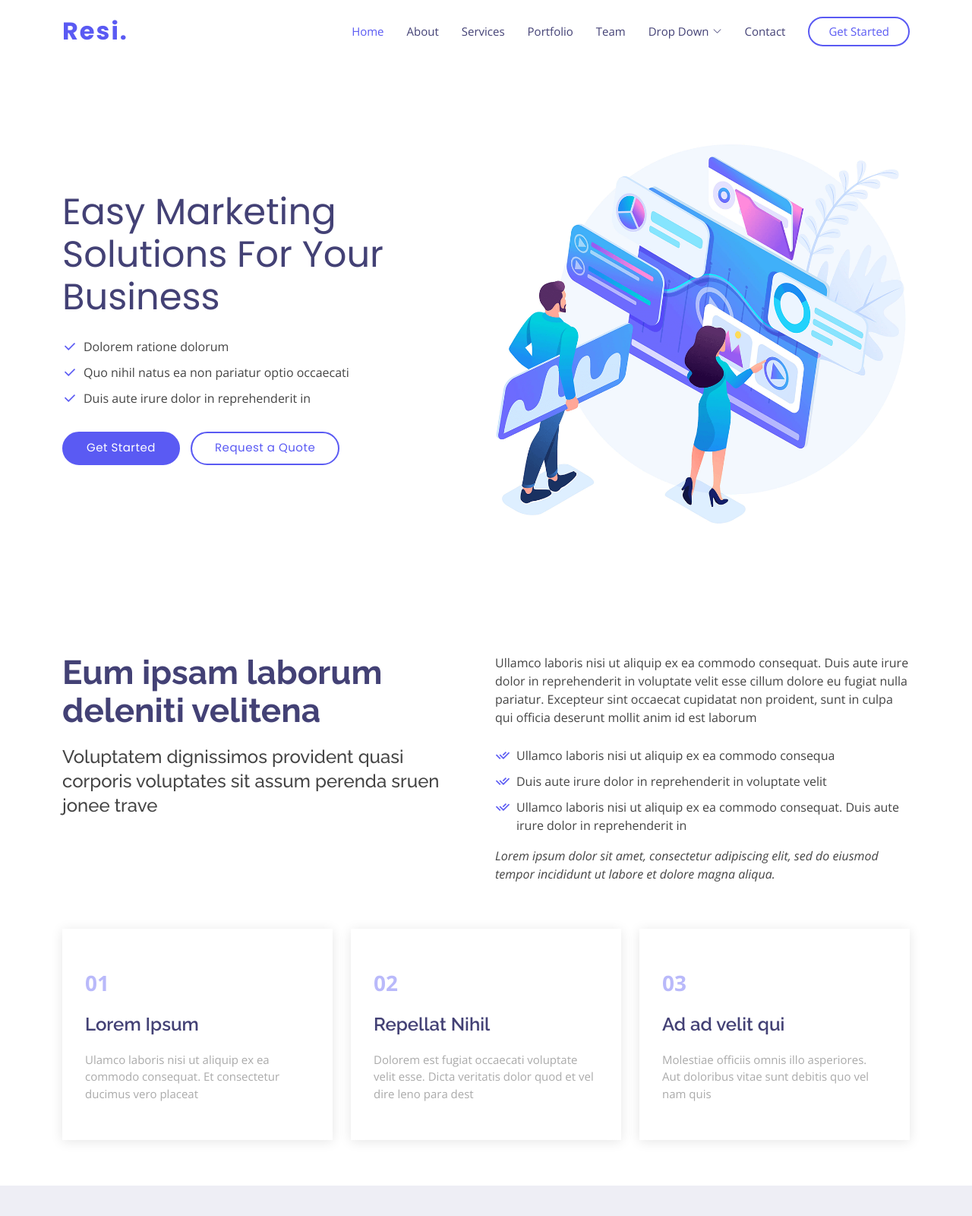
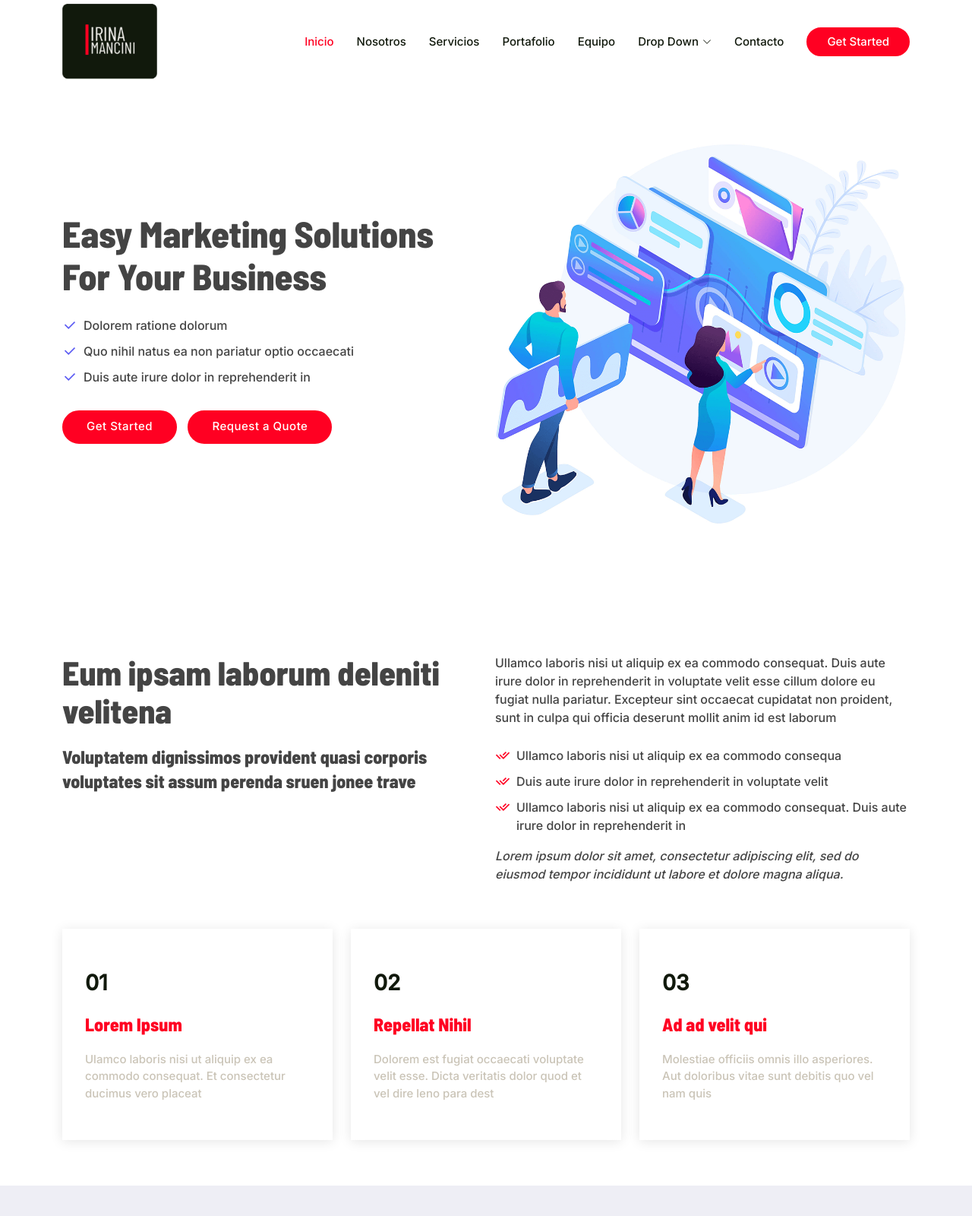
Before and after one commit to SanGrax/IrinaMancini, a plain HTML site: page index.html in a window 1280 px wide. Shown: the top 1600 px of the page at 76% size. Drawn offline with nearby package versions, Linux system fonts and the light colour scheme.

Commit message:
Colores y letra

```diff
--- a/assets/css/style.css
+++ b/assets/css/style.css
@@ -1,16 +1,9 @@
-/**
-* Template Name: Resi
-* Template URL: https://bootstrapmade.com/resi-free-bootstrap-html-template/
-* Updated: Mar 17 2024 with Bootstrap v5.3.3
-* Author: BootstrapMade.com
-* License: https://bootstrapmade.com/license/
-*/
 
 /*--------------------------------------------------------------
 # General
 --------------------------------------------------------------*/
 body {
-  font-family: "Open Sans", sans-serif;
+  font-family: 'Inter', sans-serif;
   color: #444444;
 }
 
@@ -30,7 +23,7 @@ h3,
 h4,
 h5,
 h6 {
-  font-family: "Raleway", sans-serif;
+  font-family: 'Barlow Semi Condensed', sans-serif;
 }
 
 /*--------------------------------------------------------------
@@ -43,7 +36,7 @@ h6 {
   right: 15px;
   bottom: 15px;
   z-index: 996;
-  background: #5a5af3;
+  background: #FF0022;
   width: 40px;
   height: 40px;
   border-radius: 50px;
@@ -57,7 +50,7 @@ h6 {
 }
 
 .back-to-top:hover {
-  background: #8080f6;
+  background: #11190C;
   color: #fff;
 }
 
@@ -72,7 +65,7 @@ h6 {
 #header {
   transition: all 0.5s;
   z-index: 997;
-  padding: 20px 0;
+  padding: 5px 0;
   background: #fff;
 }
 
@@ -97,7 +90,7 @@ h6 {
 }
 
 #header .logo img {
-  max-height: 40px;
+  max-height: 100px;
 }
 
 @media (max-width: 992px) {
@@ -135,9 +128,11 @@ h6 {
   justify-content: space-between;
   padding: 10px 0 10px 30px;
   font-size: 15px;
-  color: #434175;
+  color: #11190C ;
   white-space: nowrap;
   transition: 0.3s;
+  font-family: 'Inter', sans-serif;
+  font-weight: 500; /* Medium */
 }
 
 .navbar a i,
@@ -151,7 +146,7 @@ h6 {
 .navbar .active,
 .navbar .active:focus,
 .navbar li:hover>a {
-  color: #5a5af3;
+  color: #FF0022;
 }
 
 .navbar .getstarted,
@@ -159,14 +154,15 @@ h6 {
   padding: 6px 25px;
   margin-left: 30px;
   border-radius: 50px;
-  color: #5a5af3;
-  border: 2px solid #5a5af3;
+  color: #fff;
+  border: 2px solid #FF0022;
+  background-color: #FF0022;
 }
 
 .navbar .getstarted:hover,
 .navbar .getstarted:focus:hover {
   color: #fff;
-  background: #7272f5;
+  background: #11190C;
 }
 
 .navbar .dropdown ul {
@@ -360,10 +356,11 @@ h6 {
 #hero h1 {
   margin: 0;
   font-size: 48px;
-  font-weight: 400;
+  font-weight: 800; /* ExtraBold */
   line-height: 56px;
-  color: #434175;
-  font-family: "Poppins", sans-serif;
+  /* color: #434175; */
+  font-family: 'Barlow Semi Condensed', sans-serif;
+
 }
 
 #hero h2 {
@@ -375,11 +372,14 @@ h6 {
   margin-top: 15px;
   list-style: none;
   padding: 0;
+  font-family: 'Inter', sans-serif;
+  font-weight: 500; /* Medium */
 }
 
 #hero ul li {
   padding: 10px 0 0 28px;
   position: relative;
+
 }
 
 #hero ul i {
@@ -405,25 +405,31 @@ h6 {
 }
 
 #hero .btn-get-started {
-  background: #5a5af3;
-  color: #fff;
-  border: 2px solid #5a5af3;
+  background: #ff0022;
+  color: #fff;
+  border: 2px solid #ff0022;
   margin-right: 10px;
+  font-family: 'Inter', sans-serif;
+  font-weight: 500; /* Medium */
 }
 
 #hero .btn-get-started:hover {
-  background: #7272f5;
+  background: #11190C;
   border-color: #7272f5;
 }
 
 #hero .btn-get-quote {
-  color: #5a5af3;
-  border: 2px solid #5a5af3;
+  background: #ff0022;
+  color: #fff;
+  border: 2px solid #ff0022;
+  font-family: 'Inter', sans-serif;
+  font-weight: 500; /* Medium */
 }
 
 #hero .btn-get-quote:hover {
-  background: #5a5af3;
-  color: #fff;
+  background: #11190C;
+  color: #fff;
+  border-color: #7272f5;
 }
 
 @media (min-width: 1024px) {
@@ -495,6 +501,8 @@ section {
 .section-title {
   text-align: center;
   padding-bottom: 30px;
+  font-family: 'Barlow Semi Condensed', sans-serif;
+  font-weight: 800;
 }
 
 .section-title h2 {
@@ -504,7 +512,9 @@ section {
   margin-bottom: 20px;
   padding-bottom: 20px;
   position: relative;
-  color: #434175;
+  color: #11190C;
+  font-family: 'Barlow Semi Condensed', sans-serif;
+  font-weight: 200;
 }
 
 .section-title h2::after {
@@ -513,35 +523,41 @@ section {
   display: block;
   width: 50px;
   height: 3px;
-  background: #5a5af3;
+  background: #FF0022;
   bottom: 0;
   left: calc(50% - 25px);
 }
 
 .section-title p {
   margin-bottom: 0;
+  font-family: 'Inter', sans-serif;
+  font-weight: 500; /* Medium */
 }
 
 /*--------------------------------------------------------------
 # About
 --------------------------------------------------------------*/
 .about .content h2 {
-  font-weight: 700;
+  font-weight: 400;
   font-size: 44px;
   line-height: 50px;
   margin-bottom: 20px;
-  color: #434175;
+  /* color: #434175; */
+  font-family: 'Barlow Semi Condensed', sans-serif;
 }
 
 .about .content h3 {
-  font-weight: 500;
+  font-weight: 400;
   line-height: 32px;
   font-size: 24px;
+  font-family: 'Barlow Semi Condensed', sans-serif;
 }
 
 .about .content ul {
   list-style: none;
   padding: 0;
+  font-family: 'Inter', sans-serif;
+  font-weight: 500; /* Medium */
 }
 
 .about .content ul li {
@@ -554,11 +570,16 @@ section {
   top: 7px;
   position: absolute;
   font-size: 20px;
-  color: #5a5af3;
+  color: #FF0022;
 }
 
 .about .content p:last-child {
   margin-bottom: 0;
+
+}
+.about .container P {
+  font-family: 'Inter', sans-serif;
+  font-weight: 500; /* Medium */
 }
 
 /*--------------------------------------------------------------
@@ -578,26 +599,29 @@ section {
   display: block;
   font-size: 28px;
   font-weight: 700;
-  color: #b9b9fa;
+  color: #11190C ;
 }
 
 .why-us .box h4 {
+  font-family: 'Barlow Semi Condensed', sans-serif;
+  font-weight: 800; /* ExtraBold */
   font-size: 24px;
-  font-weight: 600;
   padding: 0;
   margin: 20px 0;
-  color: #434175;
+  color: #FF0022;
 }
 
 .why-us .box p {
-  color: #aaaaaa;
+  font-family: 'Inter', sans-serif;
+  font-weight: 500; /* Medium */
+  color: #CAC4B7;
   font-size: 15px;
   margin: 0;
   padding: 0;
 }
 
 .why-us .box:hover {
-  background: #5a5af3;
+  background: #11190C ;
   padding: 30px 30px 70px 30px;
   box-shadow: 10px 15px 30px rgba(0, 0, 0, 0.18);
 }
@@ -1386,7 +1410,7 @@ section {
 }
 
 .contact .php-email-form button[type=submit] {
-  background: #5a5af3;
+  background: #FF0022;
   border: 0;
   padding: 10px 24px;
   color: #fff;
@@ -1395,7 +1419,7 @@ section {
 }
 
 .contact .php-email-form button[type=submit]:hover {
-  background: #7272f5;
+  background: #11190C;
 }
 
 @keyframes animate-loading {
@@ -1486,7 +1510,7 @@ section {
   padding: 0;
   line-height: 1;
   font-weight: 700;
-  color: #5a5af3;
+  color: #11190C;
 }
 
 #footer .footer-top .footer-contact p {
@@ -1500,7 +1524,7 @@ section {
 #footer .footer-top h4 {
   font-size: 16px;
   font-weight: bold;
-  color: #434175;
+  color: #11190C;
   position: relative;
   padding-bottom: 12px;
 }
@@ -1517,7 +1541,7 @@ section {
 
 #footer .footer-top .footer-links ul i {
   padding-right: 2px;
-  color: #5a5af3;
+  color: #FF0022;
   font-size: 18px;
   line-height: 1;
 }
@@ -1606,7 +1630,7 @@ section {
   font-size: 18px;
   display: inline-block;
   background: #deddec;
-  color: #434175;
+  color: #11190C;
   line-height: 1;
   padding: 8px 0;
   margin-right: 4px;
@@ -1618,7 +1642,7 @@ section {
 }
 
 #footer .social-links a:hover {
-  background: #5a5af3;
+  background: #FF0022;
   color: #fff;
   text-decoration: none;
 }
--- a/index.html
+++ b/index.html
@@ -1,20 +1,22 @@
 <!DOCTYPE html>
-<html lang="en">
+<html lang="es">
 
 <head>
   <meta charset="utf-8">
   <meta content="width=device-width, initial-scale=1.0" name="viewport">
 
-  <title>Resi Bootstrap Template - Index</title>
+  <title>Irina Mancini</title>
   <meta content="" name="description">
   <meta content="" name="keywords">
 
   <!-- Favicons -->
-  <link href="assets/img/favicon.png" rel="icon">
+  <link href="assets/img/faviconIM.png" rel="icon">
   <link href="assets/img/apple-touch-icon.png" rel="apple-touch-icon">
 
   <!-- Google Fonts -->
   <link href="https://fonts.googleapis.com/css?family=Open+Sans:300,300i,400,400i,600,600i,700,700i|Raleway:300,300i,400,400i,500,500i,600,600i,700,700i|Poppins:300,300i,400,400i,500,500i,600,600i,700,700i" rel="stylesheet">
+  <link href="https://fonts.googleapis.com/css2?family=Barlow+Semi+Condensed:wght@800&display=swap" rel="stylesheet">
+  <link href="https://fonts.googleapis.com/css2?family=Inter:wght@500&display=swap" rel="stylesheet">
 
   <!-- Vendor CSS Files -->
   <link href="assets/vendor/bootstrap/css/bootstrap.min.css" rel="stylesheet">
@@ -27,13 +29,7 @@
   <!-- Template Main CSS File -->
   <link href="assets/css/style.css" rel="stylesheet">
 
-  <!-- =======================================================
-  * Template Name: Resi
-  * Template URL: https://bootstrapmade.com/resi-free-bootstrap-html-template/
-  * Updated: Mar 17 2024 with Bootstrap v5.3.3
-  * Author: BootstrapMade.com
-  * License: https://bootstrapmade.com/license/
-  ======================================================== -->
+
 </head>
 
 <body>
@@ -42,17 +38,17 @@
   <header id="header" class="fixed-top ">
     <div class="container d-flex align-items-center justify-content-between">
 
-      <h1 class="logo"><a href="index.html">Resi.</a></h1>
+      <!-- <h1 class="logo"><a href="index.html">Irina Mancini.</a></h1> -->
       <!-- Uncomment below if you prefer to use an image logo -->
-      <!-- <a href="index.html" class="logo"><img src="assets/img/logo.png" alt="" class="img-fluid"></a>-->
+      <a href="index.html" class="logo"><img src="assets/img/logoIM.png" alt="" class="img-fluid"></a>
 
       <nav id="navbar" class="navbar">
         <ul>
-          <li><a class="nav-link scrollto active" href="#hero">Home</a></li>
-          <li><a class="nav-link scrollto" href="#about">About</a></li>
-          <li><a class="nav-link scrollto" href="#services">Services</a></li>
-          <li><a class="nav-link scrollto " href="#portfolio">Portfolio</a></li>
-          <li><a class="nav-link scrollto" href="#team">Team</a></li>
+          <li><a class="nav-link scrollto active" href="#hero">Inicio</a></li>
+          <li><a class="nav-link scrollto" href="#about">Nosotros</a></li>
+          <li><a class="nav-link scrollto" href="#services">Servicios</a></li>
+          <li><a class="nav-link scrollto " href="#portfolio">Portafolio</a></li>
+          <li><a class="nav-link scrollto" href="#team">Equipo</a></li>
           <li class="dropdown"><a href="#"><span>Drop Down</span> <i class="bi bi-chevron-down"></i></a>
             <ul>
               <li><a href="#">Drop Down 1</a></li>
@@ -70,7 +66,7 @@
               <li><a href="#">Drop Down 4</a></li>
             </ul>
           </li>
-          <li><a class="nav-link scrollto" href="#contact">Contact</a></li>
+          <li><a class="nav-link scrollto" href="#contact">Contacto</a></li>
           <li><a class="getstarted scrollto" href="#about">Get Started</a></li>
         </ul>
         <i class="bi bi-list mobile-nav-toggle"></i>
@@ -858,14 +854,14 @@
 
       <div class="me-md-auto text-center text-md-start">
         <div class="copyright">
-          &copy; Copyright <strong><span>Resi</span></strong>. All Rights Reserved
+          &copy; Copyright <strong><span>Irina Mancini</span></strong>. All Rights Reserved
         </div>
         <div class="credits">
           <!-- All the links in the footer should remain intact. -->
           <!-- You can delete the links only if you purchased the pro version. -->
           <!-- Licensing information: https://bootstrapmade.com/license/ -->
           <!-- Purchase the pro version with working PHP/AJAX contact form: https://bootstrapmade.com/resi-free-bootstrap-html-template/ -->
-          Designed by <a href="https://bootstrapmade.com/">BootstrapMade</a>
+
         </div>
       </div>
       <div class="social-links text-center text-md-right pt-3 pt-md-0">
```
Also changed, not shown: assets/img/faviconIM.png (added), assets/img/logoIM.png (added).
